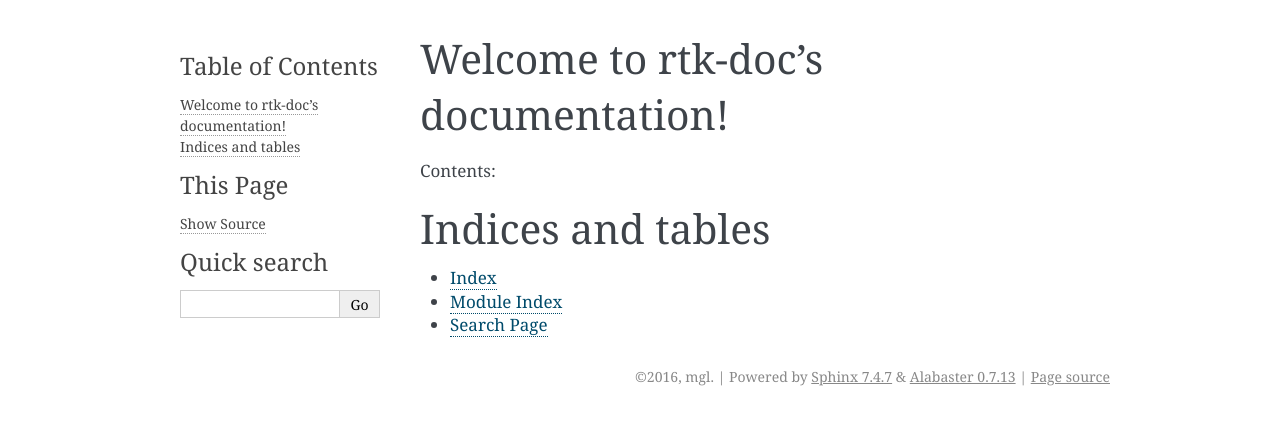
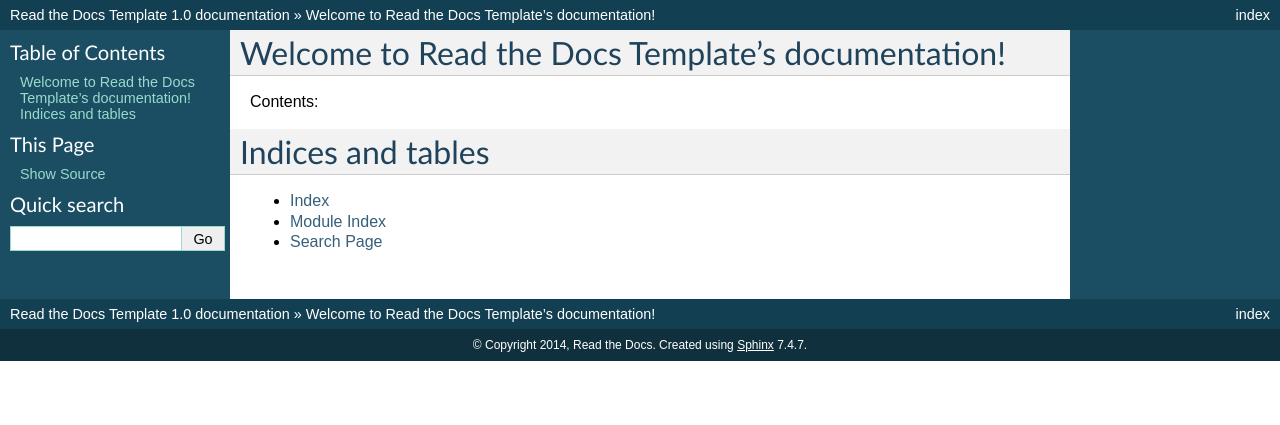
Before and after one commit to gemaizi/first_test, a Sphinx documentation site: the page built from docs/index.rst, in a window 1280 px wide. Shown: the top 425 px of the page. Built offline with Sphinx 7.4.7, drawn with Linux system fonts in a browser that asks for light colours.

Commit message:
Init RTK doc

```diff
--- a/AUTHORS.rst
+++ /dev/null
@@ -1,5 +0,0 @@
-Authors
--------
-
-* Eric (New contributor)
-* Anthony
--- a/docs/conf.py
+++ b/docs/conf.py
@@ -1,7 +1,7 @@
 # -*- coding: utf-8 -*-
 #
-# rtk-doc documentation build configuration file, created by
-# sphinx-quickstart on Mon Jun 20 22:42:41 2016.
+# Read the Docs Template documentation build configuration file, created by
+# sphinx-quickstart on Tue Aug 26 14:19:49 2014.
 #
 # This file is execfile()d with the current directory set to its
 # containing dir.
@@ -12,19 +12,18 @@
 # All configuration values have a default; values that are commented out
 # serve to show the default.
 
+import sys
+import os
+
 # If extensions (or modules to document with autodoc) are in another directory,
 # add these directories to sys.path here. If the directory is relative to the
 # documentation root, use os.path.abspath to make it absolute, like shown here.
-#
-# import os
-# import sys
-# sys.path.insert(0, os.path.abspath('.'))
+#sys.path.insert(0, os.path.abspath('.'))
 
 # -- General configuration ------------------------------------------------
 
 # If your documentation needs a minimal Sphinx version, state it here.
-#
-# needs_sphinx = '1.0'
+#needs_sphinx = '1.0'
 
 # Add any Sphinx extension module names here, as strings. They can be
 # extensions coming with Sphinx (named 'sphinx.ext.*') or your custom
@@ -34,121 +33,96 @@
 # Add any paths that contain templates here, relative to this directory.
 templates_path = ['_templates']
 
-# The suffix(es) of source filenames.
-# You can specify multiple suffix as a list of string:
-#
-# source_suffix = ['.rst', '.md']
+# The suffix of source filenames.
 source_suffix = '.rst'
 
 # The encoding of source files.
-#
-# source_encoding = 'utf-8-sig'
+#source_encoding = 'utf-8-sig'
 
 # The master toctree document.
 master_doc = 'index'
 
 # General information about the project.
-project = u'rtk-doc'
-copyright = u'2016, mgl'
-author = u'mgl'
+project = u'Read the Docs Template'
+copyright = u'2014, Read the Docs'
 
 # The version info for the project you're documenting, acts as replacement for
 # |version| and |release|, also used in various other places throughout the
 # built documents.
 #
 # The short X.Y version.
-version = u'0.0.1'
+version = '1.0'
 # The full version, including alpha/beta/rc tags.
-release = u'0.0.1'
+release = '1.0'
 
 # The language for content autogenerated by Sphinx. Refer to documentation
 # for a list of supported languages.
-#
-# This is also used if you do content translation via gettext catalogs.
-# Usually you set "language" from the command line for these cases.
-language = None
+#language = None
 
 # There are two options for replacing |today|: either, you set today to some
 # non-false value, then it is used:
-#
-# today = ''
-#
+#today = ''
 # Else, today_fmt is used as the format for a strftime call.
-#
-# today_fmt = '%B %d, %Y'
+#today_fmt = '%B %d, %Y'
 
 # List of patterns, relative to source directory, that match files and
 # directories to ignore when looking for source files.
-# This patterns also effect to html_static_path and html_extra_path
-exclude_patterns = ['_build', 'Thumbs.db', '.DS_Store']
+exclude_patterns = ['_build']
 
 # The reST default role (used for this markup: `text`) to use for all
 # documents.
-#
-# default_role = None
+#default_role = None
 
 # If true, '()' will be appended to :func: etc. cross-reference text.
-#
-# add_function_parentheses = True
+#add_function_parentheses = True
 
 # If true, the current module name will be prepended to all description
 # unit titles (such as .. function::).
-#
-# add_module_names = True
+#add_module_names = True
 
 # If true, sectionauthor and moduleauthor directives will be shown in the
 # output. They are ignored by default.
-#
-# show_authors = False
+#show_authors = False
 
 # The name of the Pygments (syntax highlighting) style to use.
 pygments_style = 'sphinx'
 
 # A list of ignored prefixes for module index sorting.
-# modindex_common_prefix = []
+#modindex_common_prefix = []
 
 # If true, keep warnings as "system message" paragraphs in the built documents.
-# keep_warnings = False
-
-# If true, `todo` and `todoList` produce output, else they produce nothing.
-todo_include_todos = False
+#keep_warnings = False
 
 
 # -- Options for HTML output ----------------------------------------------
 
 # The theme to use for HTML and HTML Help pages.  See the documentation for
 # a list of builtin themes.
-#
-html_theme = 'alabaster'
+html_theme = 'default'
 
 # Theme options are theme-specific and customize the look and feel of a theme
 # further.  For a list of options available for each theme, see the
 # documentation.
-#
-# html_theme_options = {}
+#html_theme_options = {}
 
 # Add any paths that contain custom themes here, relative to this directory.
-# html_theme_path = []
+#html_theme_path = []
 
-# The name for this set of Sphinx documents.
-# "<project> v<release> documentation" by default.
-#
-# html_title = u'rtk-doc v0.0.1'
+# The name for this set of Sphinx documents.  If None, it defaults to
+# "<project> v<release> documentation".
+#html_title = None
 
 # A shorter title for the navigation bar.  Default is the same as html_title.
-#
-# html_short_title = None
+#html_short_title = None
 
 # The name of an image file (relative to this directory) to place at the top
 # of the sidebar.
-#
-# html_logo = None
+#html_logo = None
 
-# The name of an image file (relative to this directory) to use as a favicon of
-# the docs.  This file should be a Windows icon file (.ico) being 16x16 or 32x32
+# The name of an image file (within the static path) to use as favicon of the
+# docs.  This file should be a Windows icon file (.ico) being 16x16 or 32x32
 # pixels large.
-#
-# html_favicon = None
+#html_favicon = None
 
 # Add any paths that contain custom static files (such as style sheets) here,
 # relative to this directory. They are copied after the builtin static files,
@@ -158,136 +132,93 @@
 # Add any extra paths that contain custom files (such as robots.txt or
 # .htaccess) here, relative to this directory. These files are copied
 # directly to the root of the documentation.
-#
-# html_extra_path = []
+#html_extra_path = []
 
-# If not None, a 'Last updated on:' timestamp is inserted at every page
-# bottom, using the given strftime format.
-# The empty string is equivalent to '%b %d, %Y'.
-#
-# html_last_updated_fmt = None
+# If not '', a 'Last updated on:' timestamp is inserted at every page bottom,
+# using the given strftime format.
+#html_last_updated_fmt = '%b %d, %Y'
 
 # If true, SmartyPants will be used to convert quotes and dashes to
 # typographically correct entities.
-#
-# html_use_smartypants = True
+#html_use_smartypants = True
 
 # Custom sidebar templates, maps document names to template names.
-#
-# html_sidebars = {}
+#html_sidebars = {}
 
 # Additional templates that should be rendered to pages, maps page names to
 # template names.
-#
-# html_additional_pages = {}
+#html_additional_pages = {}
 
 # If false, no module index is generated.
-#
-# html_domain_indices = True
+#html_domain_indices = True
 
 # If false, no index is generated.
-#
-# html_use_index = True
+#html_use_index = True
 
 # If true, the index is split into individual pages for each letter.
-#
-# html_split_index = False
+#html_split_index = False
 
 # If true, links to the reST sources are added to the pages.
-#
-# html_show_sourcelink = True
+#html_show_sourcelink = True
 
 # If true, "Created using Sphinx" is shown in the HTML footer. Default is True.
-#
-# html_show_sphinx = True
+#html_show_sphinx = True
 
 # If true, "(C) Copyright ..." is shown in the HTML footer. Default is True.
-#
-# html_show_copyright = True
+#html_show_copyright = True
 
 # If true, an OpenSearch description file will be output, and all pages will
 # contain a <link> tag referring to it.  The value of this option must be the
 # base URL from which the finished HTML is served.
-#
-# html_use_opensearch = ''
+#html_use_opensearch = ''
 
 # This is the file name suffix for HTML files (e.g. ".xhtml").
-# html_file_suffix = None
-
-# Language to be used for generating the HTML full-text search index.
-# Sphinx supports the following languages:
-#   'da', 'de', 'en', 'es', 'fi', 'fr', 'hu', 'it', 'ja'
-#   'nl', 'no', 'pt', 'ro', 'ru', 'sv', 'tr', 'zh'
-#
-# html_search_language = 'en'
-
-# A dictionary with options for the search language support, empty by default.
-# 'ja' uses this config value.
-# 'zh' user can custom change `jieba` dictionary path.
-#
-# html_search_options = {'type': 'default'}
-
-# The name of a javascript file (relative to the configuration directory) that
-# implements a search results scorer. If empty, the default will be used.
-#
-# html_search_scorer = 'scorer.js'
+#html_file_suffix = None
 
 # Output file base name for HTML help builder.
-htmlhelp_basename = 'rtk-docdoc'
+htmlhelp_basename = 'ReadtheDocsTemplatedoc'
+
 
 # -- Options for LaTeX output ---------------------------------------------
 
 latex_elements = {
-     # The paper size ('letterpaper' or 'a4paper').
-     #
-     # 'papersize': 'letterpaper',
+# The paper size ('letterpaper' or 'a4paper').
+#'papersize': 'letterpaper',
 
-     # The font size ('10pt', '11pt' or '12pt').
-     #
-     # 'pointsize': '10pt',
+# The font size ('10pt', '11pt' or '12pt').
+#'pointsize': '10pt',
 
-     # Additional stuff for the LaTeX preamble.
-     #
-     # 'preamble': '',
-
-     # Latex figure (float) alignment
-     #
-     # 'figure_align': 'htbp',
+# Additional stuff for the LaTeX preamble.
+#'preamble': '',
 }
 
 # Grouping the document tree into LaTeX files. List of tuples
 # (source start file, target name, title,
 #  author, documentclass [howto, manual, or own class]).
 latex_documents = [
-    (master_doc, 'rtk-doc.tex', u'rtk-doc Documentation',
-     u'mgl', 'manual'),
+  ('index', 'ReadtheDocsTemplate.tex', u'Read the Docs Template Documentation',
+   u'Read the Docs', 'manual'),
 ]
 
 # The name of an image file (relative to this directory) to place at the top of
 # the title page.
-#
-# latex_logo = None
+#latex_logo = None
 
 # For "manual" documents, if this is true, then toplevel headings are parts,
 # not chapters.
-#
-# latex_use_parts = False
+#latex_use_parts = False
 
 # If true, show page references after internal links.
-#
-# latex_show_pagerefs = False
+#latex_show_pagerefs = False
 
 # If true, show URL addresses after external links.
-#
-# latex_show_urls = False
+#latex_show_urls = False
 
 # Documents to append as an appendix to all manuals.
-#
-# latex_appendices = []
+#latex_appendices = []
 
 # If false, no module index is generated.
-#
-# latex_domain_indices = True
+#latex_domain_indices = True
 
 
 # -- Options for manual page output ---------------------------------------
@@ -295,13 +226,12 @@
 # One entry per manual page. List of tuples
 # (source start file, name, description, authors, manual section).
 man_pages = [
-    (master_doc, 'rtk-doc', u'rtk-doc Documentation',
-     [author], 1)
+    ('index', 'readthedocstemplate', u'Read the Docs Template Documentation',
+     [u'Read the Docs'], 1)
 ]
 
 # If true, show URL addresses after external links.
-#
-# man_show_urls = False
+#man_show_urls = False
 
 
 # -- Options for Texinfo output -------------------------------------------
@@ -310,23 +240,19 @@
 # (source start file, target name, title, author,
 #  dir menu entry, description, category)
 texinfo_documents = [
-    (master_doc, 'rtk-doc', u'rtk-doc Documentation',
-     author, 'rtk-doc', 'One line description of project.',
-     'Miscellaneous'),
+  ('index', 'ReadtheDocsTemplate', u'Read the Docs Template Documentation',
+   u'Read the Docs', 'ReadtheDocsTemplate', 'One line description of project.',
+   'Miscellaneous'),
 ]
 
 # Documents to append as an appendix to all manuals.
-#
-# texinfo_appendices = []
+#texinfo_appendices = []
 
 # If false, no module index is generated.
-#
-# texinfo_domain_indices = True
+#texinfo_domain_indices = True
 
 # How to display URL addresses: 'footnote', 'no', or 'inline'.
-#
-# texinfo_show_urls = 'footnote'
+#texinfo_show_urls = 'footnote'
 
 # If true, do not generate a @detailmenu in the "Top" node's menu.
-#
-# texinfo_no_detailmenu = False
+#texinfo_no_detailmenu = False
--- a/docs/index.rst
+++ b/docs/index.rst
@@ -1,15 +1,18 @@
-.. rtk-doc documentation master file, created by
-   sphinx-quickstart on Mon Jun 20 22:42:41 2016.
+.. Read the Docs Template documentation master file, created by
+   sphinx-quickstart on Tue Aug 26 14:19:49 2014.
    You can adapt this file completely to your liking, but it should at least
    contain the root `toctree` directive.
 
-Welcome to rtk-doc's documentation!
-===================================
+Welcome to Read the Docs Template's documentation!
+==================================================
 
 Contents:
 
 .. toctree::
    :maxdepth: 2
+   :glob:
+
+   *
 
 
 
```
Also changed, not shown: README.rst (deleted, +0 -41 lines), 2 other files.
